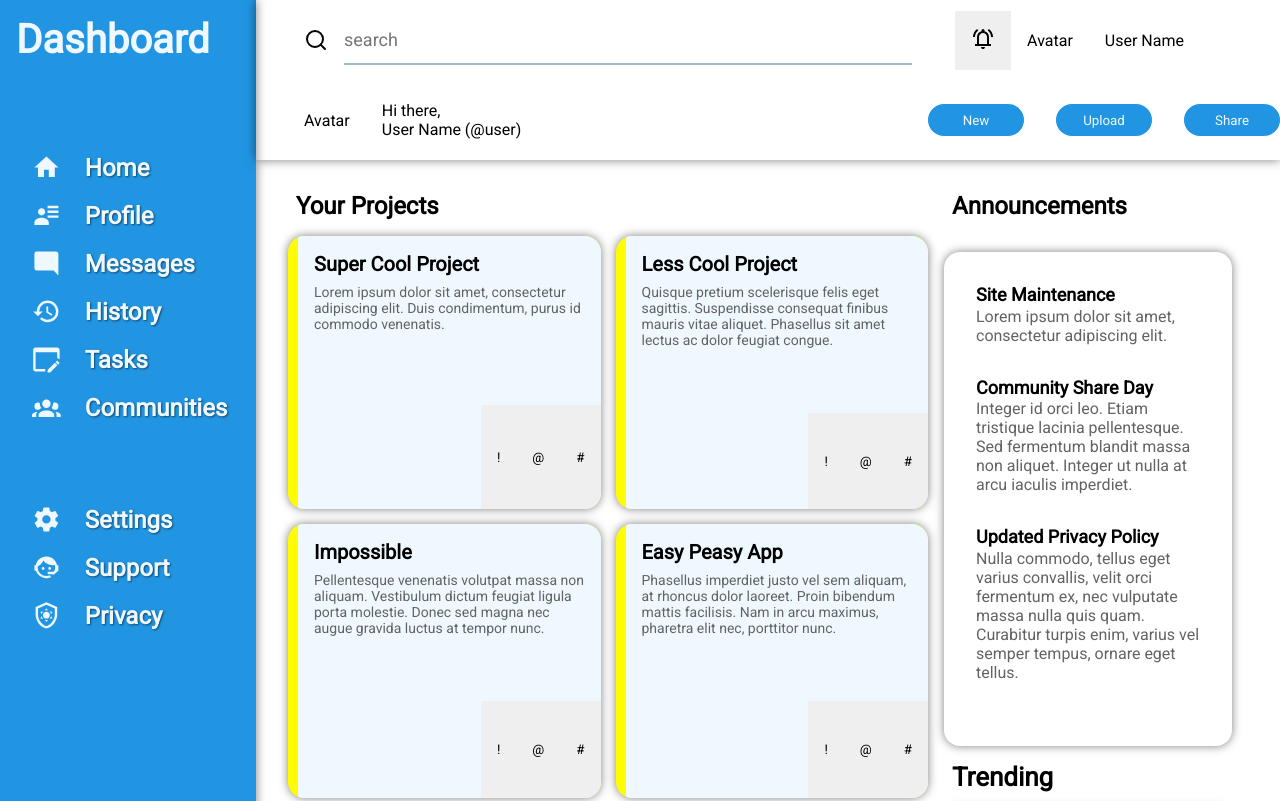
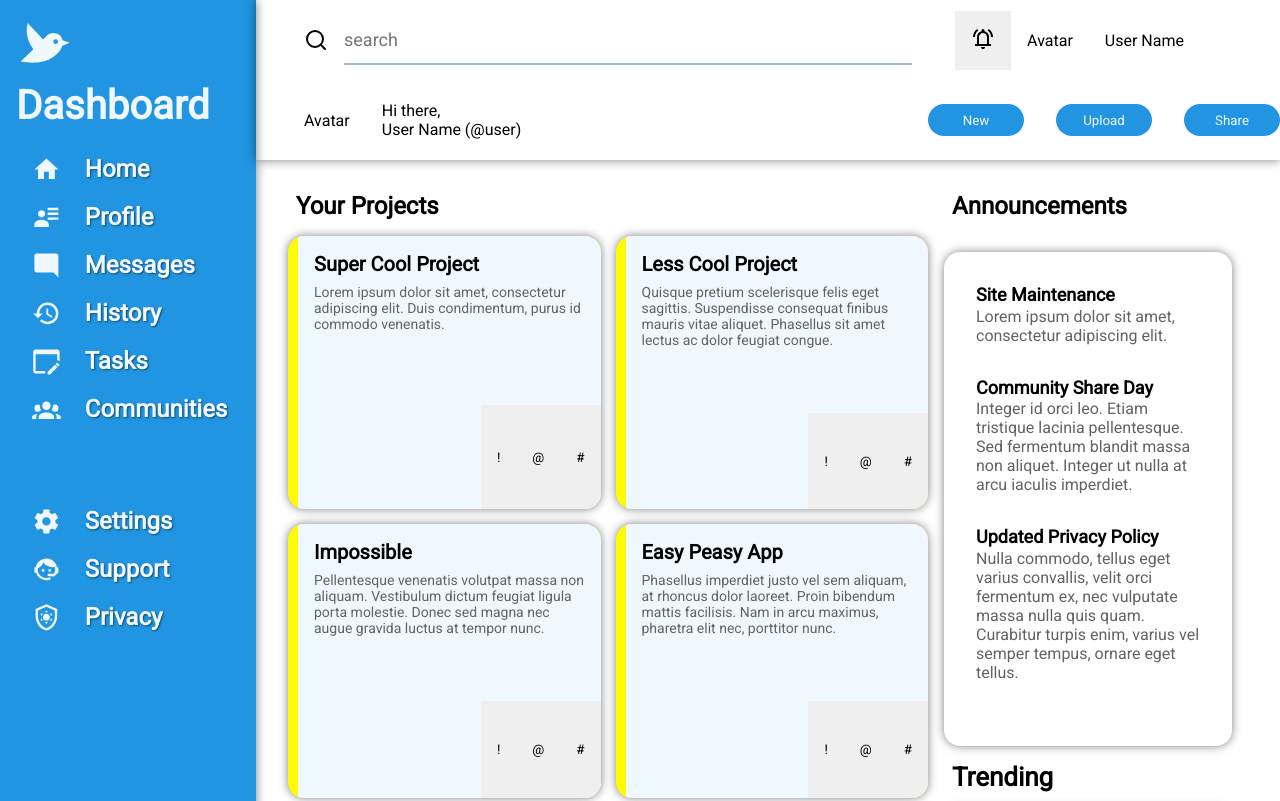
Before and after one commit to Jared588/admin-dashboard, a plain HTML site: page index.html in a window 1280 px wide. Shown: the top 801 px of the page. Drawn offline with Linux system fonts and the light colour scheme.

Commit message:
Add Main logo

```diff
--- a/index.html
+++ b/index.html
@@ -9,14 +9,14 @@
 <body>
     <div class="container">
         <div class="dashboard">
-            <h2>Dashboard</h2>
+            <h2><svg id="main-icon" xmlns="http://www.w3.org/2000/svg" viewBox="0 0 24 24"><path d="M23 11.5L19.95 10.37C19.69 9.22 19.04 8.56 19.04 8.56C17.4 6.92 14.75 6.92 13.11 8.56L11.63 10.04L5 3C4 7 5 11 7.45 14.22L2 19.5C2 19.5 10.89 21.5 16.07 17.45C18.83 15.29 19.45 14.03 19.84 12.7L23 11.5M17.71 11.72C17.32 12.11 16.68 12.11 16.29 11.72C15.9 11.33 15.9 10.7 16.29 10.31C16.68 9.92 17.32 9.92 17.71 10.31C18.1 10.7 18.1 11.33 17.71 11.72Z" /></svg>Dashboard</h2>
             <div class="dash-container">
                 <button><svg id="icon" xmlns="http://www.w3.org/2000/svg" viewBox="0 0 24 24"><path d="M10,20V14H14V20H19V12H22L12,3L2,12H5V20H10Z"/></svg>Home</button>
                 <button><svg id="icon" xmlns="http://www.w3.org/2000/svg" viewBox="0 0 24 24"><path d="M11 9C11 10.66 9.66 12 8 12C6.34 12 5 10.66 5 9C5 7.34 6.34 6 8 6C9.66 6 11 7.34 11 9M14 20H2V18C2 15.79 4.69 14 8 14C11.31 14 14 15.79 14 18M22 12V14H13V12M22 8V10H13V8M22 4V6H13V4Z" /></svg>Profile</button>
                 <button><svg id="icon" xmlns="http://www.w3.org/2000/svg" viewBox="0 0 24 24"><path d="M22,4C22,2.89 21.1,2 20,2H4A2,2 0 0,0 2,4V16A2,2 0 0,0 4,18H18L22,22V4Z" /></svg>Messages</button>
                 <button><svg id="icon" xmlns="http://www.w3.org/2000/svg" viewBox="0 0 24 24"><path d="M13.5,8H12V13L16.28,15.54L17,14.33L13.5,12.25V8M13,3A9,9 0 0,0 4,12H1L4.96,16.03L9,12H6A7,7 0 0,1 13,5A7,7 0 0,1 20,12A7,7 0 0,1 13,19C11.07,19 9.32,18.21 8.06,16.94L6.64,18.36C8.27,20 10.5,21 13,21A9,9 0 0,0 22,12A9,9 0 0,0 13,3" /></svg>History</button>
                 <button><svg id="icon" xmlns="http://www.w3.org/2000/svg" viewBox="0 0 24 24"><path d="M11 20V22H3C1.9 22 1 21.1 1 20V4C1 2.9 1.9 2 3 2H21C22.1 2 23 2.9 23 4V12.1L22.8 11.9C22.3 11.4 21.7 11.1 21 11.1V6H3V20H11M21.4 13.3L22.7 14.6C22.9 14.8 22.9 15.2 22.7 15.4L21.7 16.4L19.6 14.3L20.6 13.3C20.7 13.2 20.8 13.1 21 13.1C21.2 13.1 21.3 13.2 21.4 13.3M21.1 16.9L15.1 23H13V20.9L19.1 14.8L21.1 16.9Z" /></svg>Tasks</button>
-                <button style="margin-bottom: 4rem;"><svg id="icon" xmlns="http://www.w3.org/2000/svg" viewBox="0 0 24 24"><path d="M12,5.5A3.5,3.5 0 0,1 15.5,9A3.5,3.5 0 0,1 12,12.5A3.5,3.5 0 0,1 8.5,9A3.5,3.5 0 0,1 12,5.5M5,8C5.56,8 6.08,8.15 6.53,8.42C6.38,9.85 6.8,11.27 7.66,12.38C7.16,13.34 6.16,14 5,14A3,3 0 0,1 2,11A3,3 0 0,1 5,8M19,8A3,3 0 0,1 22,11A3,3 0 0,1 19,14C17.84,14 16.84,13.34 16.34,12.38C17.2,11.27 17.62,9.85 17.47,8.42C17.92,8.15 18.44,8 19,8M5.5,18.25C5.5,16.18 8.41,14.5 12,14.5C15.59,14.5 18.5,16.18 18.5,18.25V20H5.5V18.25M0,20V18.5C0,17.11 1.89,15.94 4.45,15.6C3.86,16.28 3.5,17.22 3.5,18.25V20H0M24,20H20.5V18.25C20.5,17.22 20.14,16.28 19.55,15.6C22.11,15.94 24,17.11 24,18.5V20Z" /></svg>Communities</button>
+                <button style="margin-bottom: 4rem; margin-right: 1rem;"><svg id="icon" xmlns="http://www.w3.org/2000/svg" viewBox="0 0 24 24"><path d="M12,5.5A3.5,3.5 0 0,1 15.5,9A3.5,3.5 0 0,1 12,12.5A3.5,3.5 0 0,1 8.5,9A3.5,3.5 0 0,1 12,5.5M5,8C5.56,8 6.08,8.15 6.53,8.42C6.38,9.85 6.8,11.27 7.66,12.38C7.16,13.34 6.16,14 5,14A3,3 0 0,1 2,11A3,3 0 0,1 5,8M19,8A3,3 0 0,1 22,11A3,3 0 0,1 19,14C17.84,14 16.84,13.34 16.34,12.38C17.2,11.27 17.62,9.85 17.47,8.42C17.92,8.15 18.44,8 19,8M5.5,18.25C5.5,16.18 8.41,14.5 12,14.5C15.59,14.5 18.5,16.18 18.5,18.25V20H5.5V18.25M0,20V18.5C0,17.11 1.89,15.94 4.45,15.6C3.86,16.28 3.5,17.22 3.5,18.25V20H0M24,20H20.5V18.25C20.5,17.22 20.14,16.28 19.55,15.6C22.11,15.94 24,17.11 24,18.5V20Z" /></svg>Communities</button>
                 <button><svg id="icon" xmlns="http://www.w3.org/2000/svg" viewBox="0 0 24 24"><path d="M12,15.5A3.5,3.5 0 0,1 8.5,12A3.5,3.5 0 0,1 12,8.5A3.5,3.5 0 0,1 15.5,12A3.5,3.5 0 0,1 12,15.5M19.43,12.97C19.47,12.65 19.5,12.33 19.5,12C19.5,11.67 19.47,11.34 19.43,11L21.54,9.37C21.73,9.22 21.78,8.95 21.66,8.73L19.66,5.27C19.54,5.05 19.27,4.96 19.05,5.05L16.56,6.05C16.04,5.66 15.5,5.32 14.87,5.07L14.5,2.42C14.46,2.18 14.25,2 14,2H10C9.75,2 9.54,2.18 9.5,2.42L9.13,5.07C8.5,5.32 7.96,5.66 7.44,6.05L4.95,5.05C4.73,4.96 4.46,5.05 4.34,5.27L2.34,8.73C2.21,8.95 2.27,9.22 2.46,9.37L4.57,11C4.53,11.34 4.5,11.67 4.5,12C4.5,12.33 4.53,12.65 4.57,12.97L2.46,14.63C2.27,14.78 2.21,15.05 2.34,15.27L4.34,18.73C4.46,18.95 4.73,19.03 4.95,18.95L7.44,17.94C7.96,18.34 8.5,18.68 9.13,18.93L9.5,21.58C9.54,21.82 9.75,22 10,22H14C14.25,22 14.46,21.82 14.5,21.58L14.87,18.93C15.5,18.67 16.04,18.34 16.56,17.94L19.05,18.95C19.27,19.03 19.54,18.95 19.66,18.73L21.66,15.27C21.78,15.05 21.73,14.78 21.54,14.63L19.43,12.97Z" /></svg>Settings</button>
                 <button><svg id="icon" xmlns="http://www.w3.org/2000/svg" viewBox="0 0 24 24"><path d="M18.72,14.76C19.07,13.91 19.26,13 19.26,12C19.26,11.28 19.15,10.59 18.96,9.95C18.31,10.1 17.63,10.18 16.92,10.18C13.86,10.18 11.15,8.67 9.5,6.34C8.61,8.5 6.91,10.26 4.77,11.22C4.73,11.47 4.73,11.74 4.73,12A7.27,7.27 0 0,0 12,19.27C13.05,19.27 14.06,19.04 14.97,18.63C15.54,19.72 15.8,20.26 15.78,20.26C14.14,20.81 12.87,21.08 12,21.08C9.58,21.08 7.27,20.13 5.57,18.42C4.53,17.38 3.76,16.11 3.33,14.73H2V10.18H3.09C3.93,6.04 7.6,2.92 12,2.92C14.4,2.92 16.71,3.87 18.42,5.58C19.69,6.84 20.54,8.45 20.89,10.18H22V14.67H22V14.69L22,14.73H21.94L18.38,18L13.08,17.4V15.73H17.91L18.72,14.76M9.27,11.77C9.57,11.77 9.86,11.89 10.07,12.11C10.28,12.32 10.4,12.61 10.4,12.91C10.4,13.21 10.28,13.5 10.07,13.71C9.86,13.92 9.57,14.04 9.27,14.04C8.64,14.04 8.13,13.54 8.13,12.91C8.13,12.28 8.64,11.77 9.27,11.77M14.72,11.77C15.35,11.77 15.85,12.28 15.85,12.91C15.85,13.54 15.35,14.04 14.72,14.04C14.09,14.04 13.58,13.54 13.58,12.91A1.14,1.14 0 0,1 14.72,11.77Z" /></svg>Support</button>
                 <button><svg id="icon" xmlns="http://www.w3.org/2000/svg" viewBox="0 0 24 24"><path d="M21 11C21 16.55 17.16 21.74 12 23C6.84 21.74 3 16.55 3 11V5L12 1L21 5V11M12 21C15.75 20 19 15.54 19 11.22V6.3L12 3.18L5 6.3V11.22C5 15.54 8.25 20 12 21M12 8.89C13.6 8.89 14.89 10.18 14.89 11.78S13.6 14.67 12 14.67 9.11 13.37 9.11 11.78 10.41 8.89 12 8.89M12 6L13.38 8C12.96 7.82 12.5 7.73 12 7.73S11.05 7.82 10.62 8L12 6M7 8.89L9.4 8.69C9.06 9 8.74 9.34 8.5 9.76C8.25 10.18 8.1 10.62 8 11.08L7 8.89M7 14.67L8.03 12.5C8.11 12.93 8.27 13.38 8.5 13.8C8.75 14.23 9.06 14.59 9.4 14.88L7 14.67M17 8.89L16 11.08C15.9 10.62 15.74 10.18 15.5 9.76C15.26 9.34 14.95 9 14.6 8.68L17 8.89M17 14.67L14.6 14.87C14.94 14.58 15.25 14.22 15.5 13.8C15.74 13.38 15.89 12.93 15.97 12.5L17 14.67M12 17.55L10.61 15.57C11.04 15.72 11.5 15.82 12 15.82C12.5 15.82 12.95 15.72 13.37 15.57L12 17.55Z" /></svg>Privacy</button>
--- a/styles.css
+++ b/styles.css
@@ -65,6 +65,11 @@
     fill: var(--text-color);
     height: 1.8rem;
     margin-right: 1.5rem;
+}
+
+#main-icon {
+    fill: var(--text-color);
+    height: 3.5rem;
 }
 
 .header {
```
Also changed, not shown: icons/bird.svg (added).
